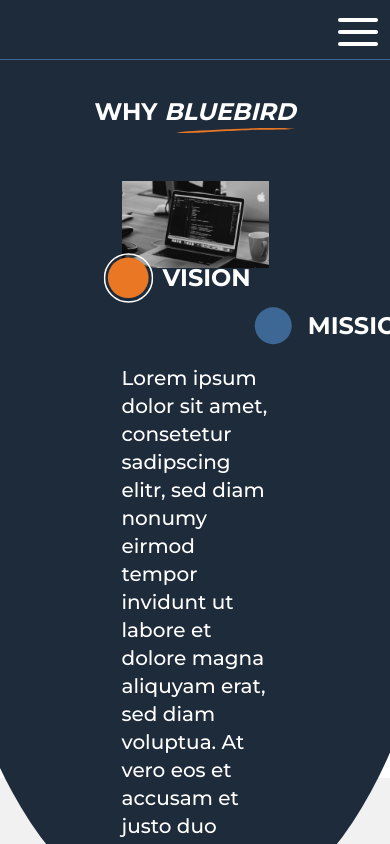
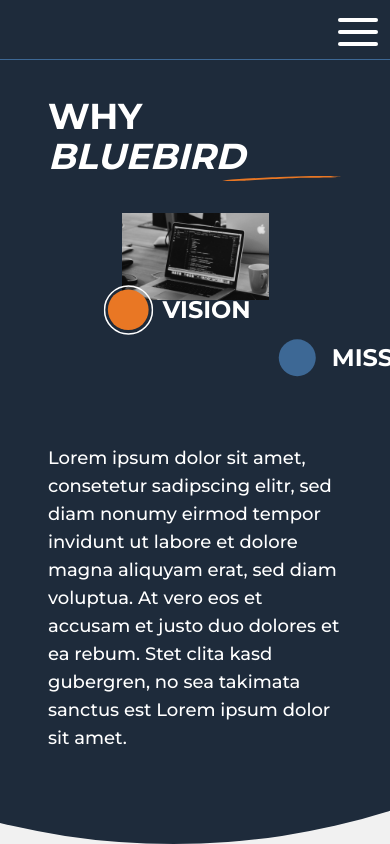
Before and after one commit to bluebird-technologies/bluebird_tech_OLD, a Next.js app: page /why in a window 390 px wide. Shown: the top 844 px of the page. Built offline with nearby package versions, Linux system fonts and the light colour scheme.

Commit message:
why bluebird section made responsive

```diff
--- a/pages/why.tsx
+++ b/pages/why.tsx
@@ -48,22 +48,18 @@ const Why = () => {
 
   return (
     <div className="w-full overflow-hidden">
-      <div className="w-full flex flex-col relative h-[110vh] xl:h-[94vh] ">
+      <div className="w-full flex flex-col relative h-[100vh] 2xl:h-[94vh] ">
         <div
-          className="bg-primary h-full"
+          className="absolute bg-primary h-full w-[285vw] -z-1 left-[-98%]  2xl:left-[-16%] 2xl:w-[130vw]"
           style={{
-            position: 'absolute',
-            left: '-16%',
-            width: '130vw',
             borderBottomLeftRadius: '50%',
             borderBottomRightRadius: '50%',
-            zIndex: -1,
           }}
         />
-        <div className="hidden lg:block">
+        <div className="hidden xl:block">
           <Header />
         </div>
-        <div className="block lg:hidden">
+        <div className="block xl:hidden">
           <MobileHeader />
         </div>
 
@@ -75,16 +71,16 @@ const Why = () => {
             blockSize: 'fit-content',
           }}
         >
-          <span className="font-bold text-white text-2xl md:3xl lg:text-5xl">
+          <span className="font-bold z-10 text-white text-4xl  lg:text-5xl">
             WHY <span className="italic">BLUEBIRD</span>
           </span>
           <div className="flex justify-end">
-            <div className="w-[120px] lg:w-[250px]">{underline}</div>
+            <div className="w-[120px] z-10 lg:w-[250px]">{underline}</div>
           </div>
         </div>
 
         {/* Post Heading section */}
-        <div className="flex flex-col xl:flex-row items-center justify-center xl:justify-start mt-12 px-12 xl:px-48 2xl:px-60">
+        <div className="flex flex-col xl:flex-row items-center justify-center xl:justify-start mt-8 px-12 xl:px-48 2xl:px-60">
           <div className="w-1/2 relative pr-0 2xl:pr-16">
             <picture>
               <source srcSet="/why/laptop_1.png" />
@@ -108,7 +104,7 @@ const Why = () => {
                 {!isFirstSelected ? (
                   <CircleButton disabled icon={orangeCircleSelected} text="MISSION" />
                 ) : (
-                  <div className="">
+                  <div className="ml-6">
                     <CircleButton
                       onClick={() => setIsFirstSelected((prev) => !prev)}
                       icon={blueCircle}
@@ -119,18 +115,18 @@ const Why = () => {
               </div>
             </div>
           </div>
-          <div className="w-1/2 mt-24 xl:mt-0 2xl:mt-0">
+          <div className="2xl:w-1/2 z-10 mt-32 xl:mt-0 2xl:mt-0">
             <div className="flex w-full 2xl:justify-start justify-center">
               <div className="hidden xl:block w-1/3" />
               {isFirstSelected ? (
-                <p className="text-white text-xl w-full xl:w-2/3">
+                <p className="text-white text-lg mt-4 w-full">
                   Lorem ipsum dolor sit amet, consetetur sadipscing elitr, sed diam nonumy eirmod
                   tempor invidunt ut labore et dolore magna aliquyam erat, sed diam voluptua. At
                   vero eos et accusam et justo duo dolores et ea rebum. Stet clita kasd gubergren,
                   no sea takimata sanctus est Lorem ipsum dolor sit amet.
                 </p>
               ) : (
-                <p className="text-white text-xl w-full xl:w-2/3">
+                <p className="text-white text-lg mt-4 w-full">
                   Lorem ipsum dolor sit amet sed diam nonumy eirmod tempor invidunt ut labore et
                   dolore magna aliquyam erat, sed diam voluptua. Sed diam nonumy eirmod tempor
                   invidunt ut labore et dolore magna aliquyam erat, sed diam voluptua. At vero eos
```
